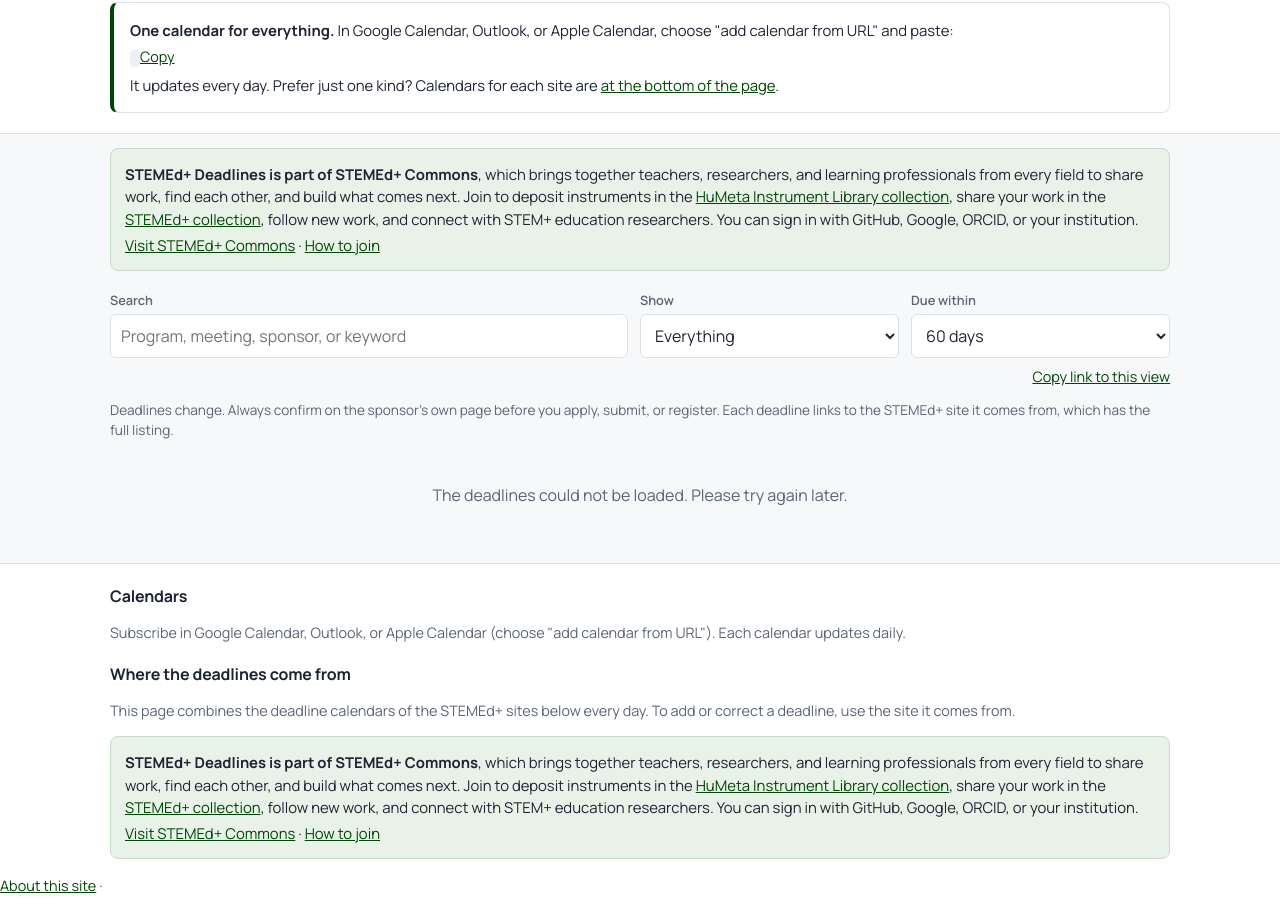
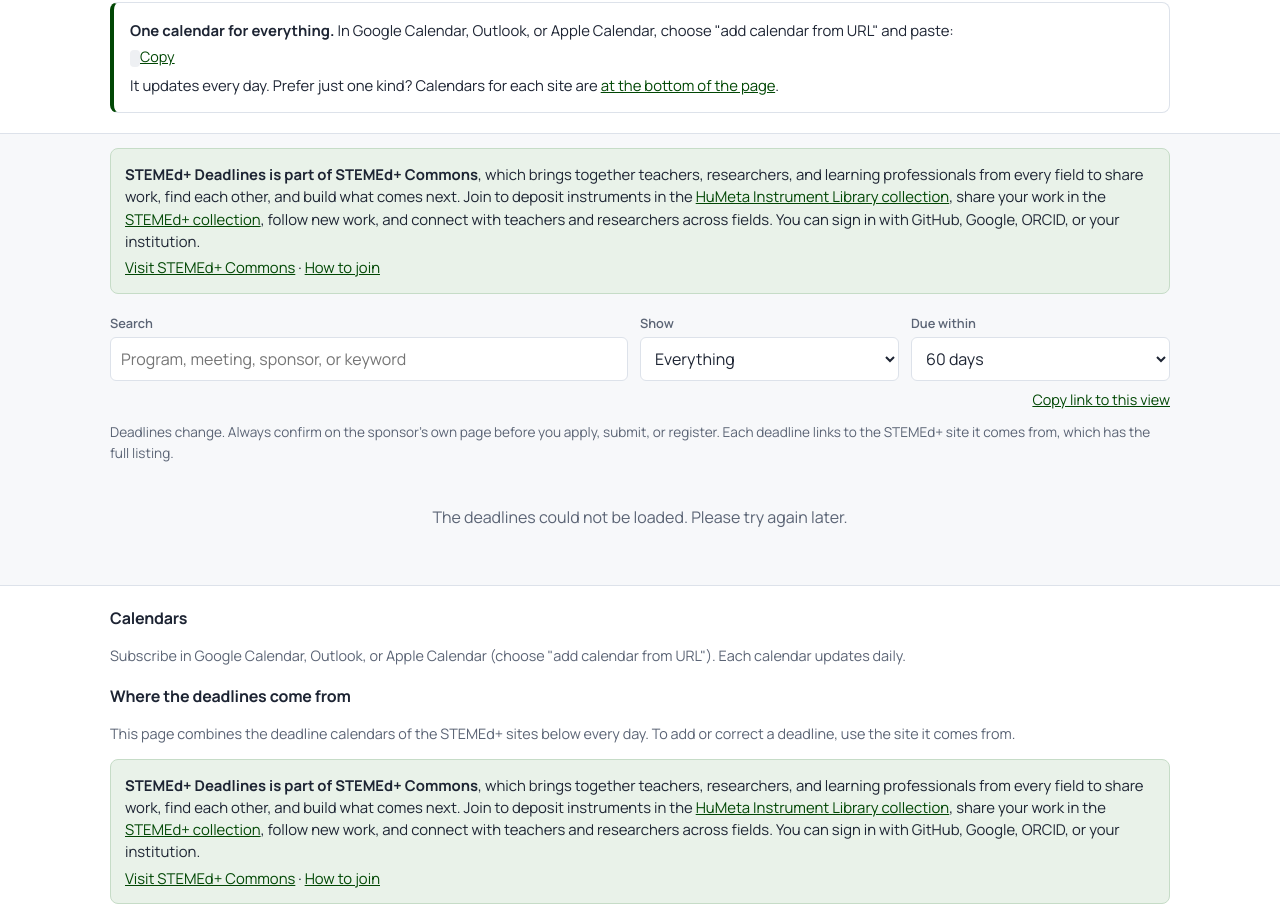
Before and after one commit to JLib271/stemed-deadlines, a plain HTML site: page site/index.html in a window 1280 px wide. Shown: the part 356-1260 px from the top of the page. Drawn offline with Linux system fonts and the light colour scheme; no server answers.

Commit message:
Blurb: "connect with teachers and researchers across fields"
Co-Authored-By: Claude Opus 5.5 <noreply@anthropic.com>
Claude-Session: https://claude.ai/code/session_01Xxm9siXygVpFM5Q4XvGHYh

```diff
--- a/site/index.html
+++ b/site/index.html
@@ -114,7 +114,7 @@
     </div>
   </div>
 </header>
-<div class="wrap"><div class="join join-top" role="note"><p><strong>STEMEd+ Deadlines is part of STEMEd+ Commons</strong>, which brings together teachers, researchers, and learning professionals from every field to share work, find each other, and build what comes next. Join to deposit instruments in the <a href="https://works.hcommons.org/collections/humetainstrumentlibrary/" target="_blank" rel="noopener noreferrer">HuMeta Instrument Library collection<span class="vh"> (opens in a new tab)</span></a>, share your work in the <a href="https://works.hcommons.org/collections/stemedplus/" target="_blank" rel="noopener noreferrer">STEMEd+ collection<span class="vh"> (opens in a new tab)</span></a>, follow new work, and connect with STEM+ education researchers. You can sign in with GitHub, Google, ORCID, or your institution.</p><p><a href="https://stemedplus.hcommons.org/" target="_blank" rel="noopener noreferrer">Visit STEMEd+ Commons<span class="vh"> (opens in a new tab)</span></a> · <a href="https://support.hcommons.org/profiles/login-and-registration/" target="_blank" rel="noopener noreferrer">How to join<span class="vh"> (opens in a new tab)</span></a></p></div></div></div>
+<div class="wrap"><div class="join join-top" role="note"><p><strong>STEMEd+ Deadlines is part of STEMEd+ Commons</strong>, which brings together teachers, researchers, and learning professionals from every field to share work, find each other, and build what comes next. Join to deposit instruments in the <a href="https://works.hcommons.org/collections/humetainstrumentlibrary/" target="_blank" rel="noopener noreferrer">HuMeta Instrument Library collection<span class="vh"> (opens in a new tab)</span></a>, share your work in the <a href="https://works.hcommons.org/collections/stemedplus/" target="_blank" rel="noopener noreferrer">STEMEd+ collection<span class="vh"> (opens in a new tab)</span></a>, follow new work, and connect with teachers and researchers across fields. You can sign in with GitHub, Google, ORCID, or your institution.</p><p><a href="https://stemedplus.hcommons.org/" target="_blank" rel="noopener noreferrer">Visit STEMEd+ Commons<span class="vh"> (opens in a new tab)</span></a> · <a href="https://support.hcommons.org/profiles/login-and-registration/" target="_blank" rel="noopener noreferrer">How to join<span class="vh"> (opens in a new tab)</span></a></p></div></div></div>
 <main class="wrap">
   <div class="controls dl" role="search">
     <div class="search"><label for="q">Search</label><input id="q" type="search" placeholder="Program, meeting, sponsor, or keyword" autocomplete="off"></div>
@@ -139,7 +139,7 @@
     <h2>Where the deadlines come from</h2>
     <p>This page combines the deadline calendars of the STEMEd+ sites below every day. To add or correct a deadline, use the site it comes from.</p>
     <ul id="sources"></ul>
-    <div class="join join-bottom" role="note"><p><strong>STEMEd+ Deadlines is part of STEMEd+ Commons</strong>, which brings together teachers, researchers, and learning professionals from every field to share work, find each other, and build what comes next. Join to deposit instruments in the <a href="https://works.hcommons.org/collections/humetainstrumentlibrary/" target="_blank" rel="noopener noreferrer">HuMeta Instrument Library collection<span class="vh"> (opens in a new tab)</span></a>, share your work in the <a href="https://works.hcommons.org/collections/stemedplus/" target="_blank" rel="noopener noreferrer">STEMEd+ collection<span class="vh"> (opens in a new tab)</span></a>, follow new work, and connect with STEM+ education researchers. You can sign in with GitHub, Google, ORCID, or your institution.</p><p><a href="https://stemedplus.hcommons.org/" target="_blank" rel="noopener noreferrer">Visit STEMEd+ Commons<span class="vh"> (opens in a new tab)</span></a> · <a href="https://support.hcommons.org/profiles/login-and-registration/" target="_blank" rel="noopener noreferrer">How to join<span class="vh"> (opens in a new tab)</span></a></p></div></div>
+    <div class="join join-bottom" role="note"><p><strong>STEMEd+ Deadlines is part of STEMEd+ Commons</strong>, which brings together teachers, researchers, and learning professionals from every field to share work, find each other, and build what comes next. Join to deposit instruments in the <a href="https://works.hcommons.org/collections/humetainstrumentlibrary/" target="_blank" rel="noopener noreferrer">HuMeta Instrument Library collection<span class="vh"> (opens in a new tab)</span></a>, share your work in the <a href="https://works.hcommons.org/collections/stemedplus/" target="_blank" rel="noopener noreferrer">STEMEd+ collection<span class="vh"> (opens in a new tab)</span></a>, follow new work, and connect with teachers and researchers across fields. You can sign in with GitHub, Google, ORCID, or your institution.</p><p><a href="https://stemedplus.hcommons.org/" target="_blank" rel="noopener noreferrer">Visit STEMEd+ Commons<span class="vh"> (opens in a new tab)</span></a> · <a href="https://support.hcommons.org/profiles/login-and-registration/" target="_blank" rel="noopener noreferrer">How to join<span class="vh"> (opens in a new tab)</span></a></p></div></div>
     <p><a id="repo" href="#">About this site</a> · <span id="updated"></span></p>
   </div>
 </footer>
```
